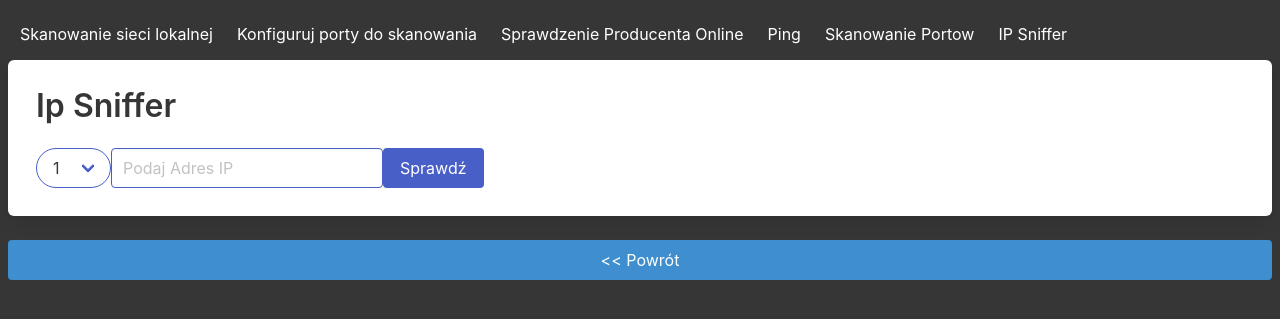
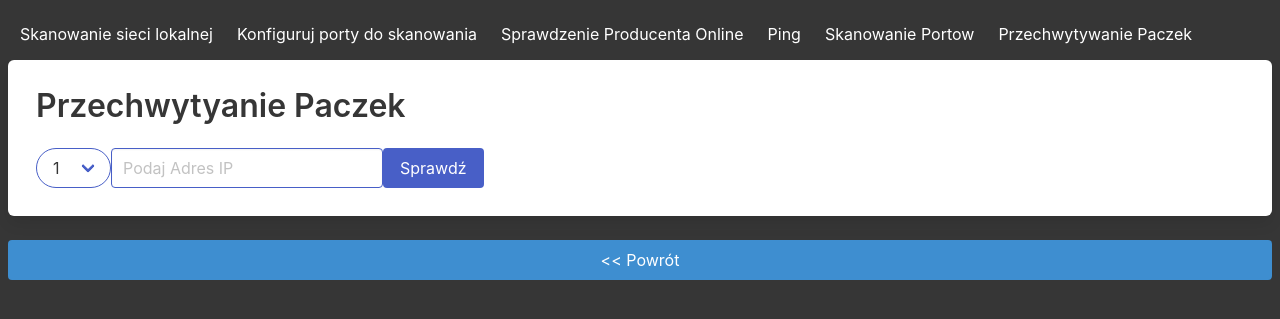
Before and after one commit to KulpinskiPatryk/NetworkToolFlask, a Flask app: page /ip_sniff_sep/ in a window 1280 px wide. Shown: the top 319 px of the page. Run offline with Flask 2, Linux system fonts and the light colour scheme.

Commit message:
renameing

```diff
--- a/templates/actions.html
+++ b/templates/actions.html
@@ -68,7 +68,7 @@
                 </div>
                 <div class="tile is-parent">
                   <article class="tile is-child box">
-                    <p class="title">Sniff Packets on This IP</p>
+                    <p class="title">Przechwytywanie Paczek</p>
                     {% if sniff != "?" %}
                         <p class="subtitle">{{sniff}}</p>
                         {% for summ in sniff_summary %}
--- a/templates/base.html
+++ b/templates/base.html
@@ -21,7 +21,7 @@
                       <a class="navbar-item" href="/check_online_sep/">Sprawdzenie Producenta Online</a>
                       <a class="navbar-item" href="/ping_sep/">Ping</a>
                       <a class="navbar-item" href="/port_scan_sep/">Skanowanie Portow</a>
-                      <a class="navbar-item" href="/ip_sniff_sep/">IP Sniffer</a>
+                      <a class="navbar-item" href="/ip_sniff_sep/">Przechwytywanie Paczek</a>
                   </div>
               </div>
           </nav>
--- a/templates/ip_sniff_sep.html
+++ b/templates/ip_sniff_sep.html
@@ -2,7 +2,7 @@
     {% block body %}
         <div class="tile box">
             <article class="px-2 py-2">
-                    <p class="title"> Ip Sniffer </p>
+                    <p class="title"> Przechwytyanie Paczek </p>
                 {% if value1 != None %}
                     <p class="subtitle">{{value1}}</p>
                   {% for v in value2 %}
```
